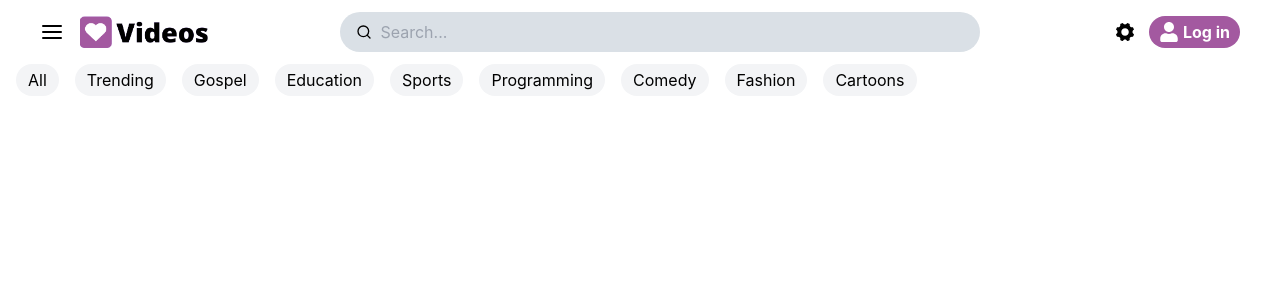
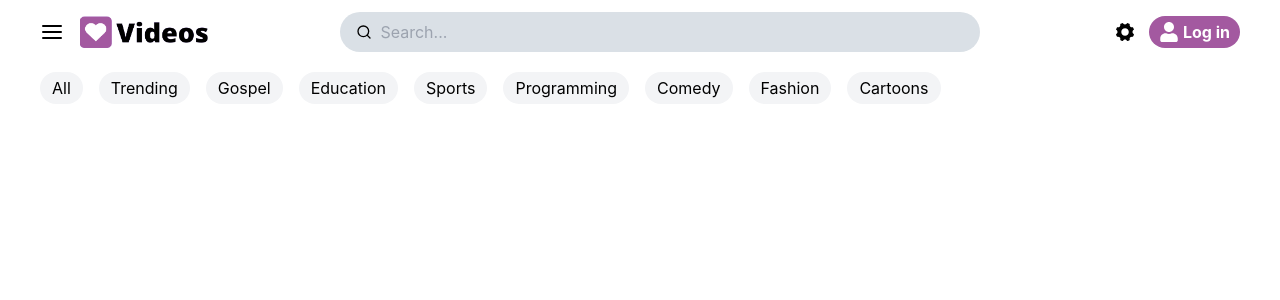
Before and after one commit to preciousimo/veedeeohh, a React (Create React App) app: page / in a window 1280 px wide. Shown: the top 300 px of the page. Built offline with nearby package versions, Linux system fonts and the light colour scheme.

Commit message:
Fix style ⚙️

```diff
--- a/src/components/Topics.js
+++ b/src/components/Topics.js
@@ -4,7 +4,7 @@ import TopicBtn from './TopicBtn'
 export default function Topics() {
     const topics = ["All", "Trending", "Gospel", "Education", "Sports", "Programming", "Comedy", "Fashion", "Cartoons"]
     return (
-        <div className='flex items-center space-x-4 pl-4'>
+        <div className='flex items-center space-x-4 px-5 lg:px-10 pt-2'>
             {topics.map((topic) => (
                 <TopicBtn topic={topic} />
             ))}
```
